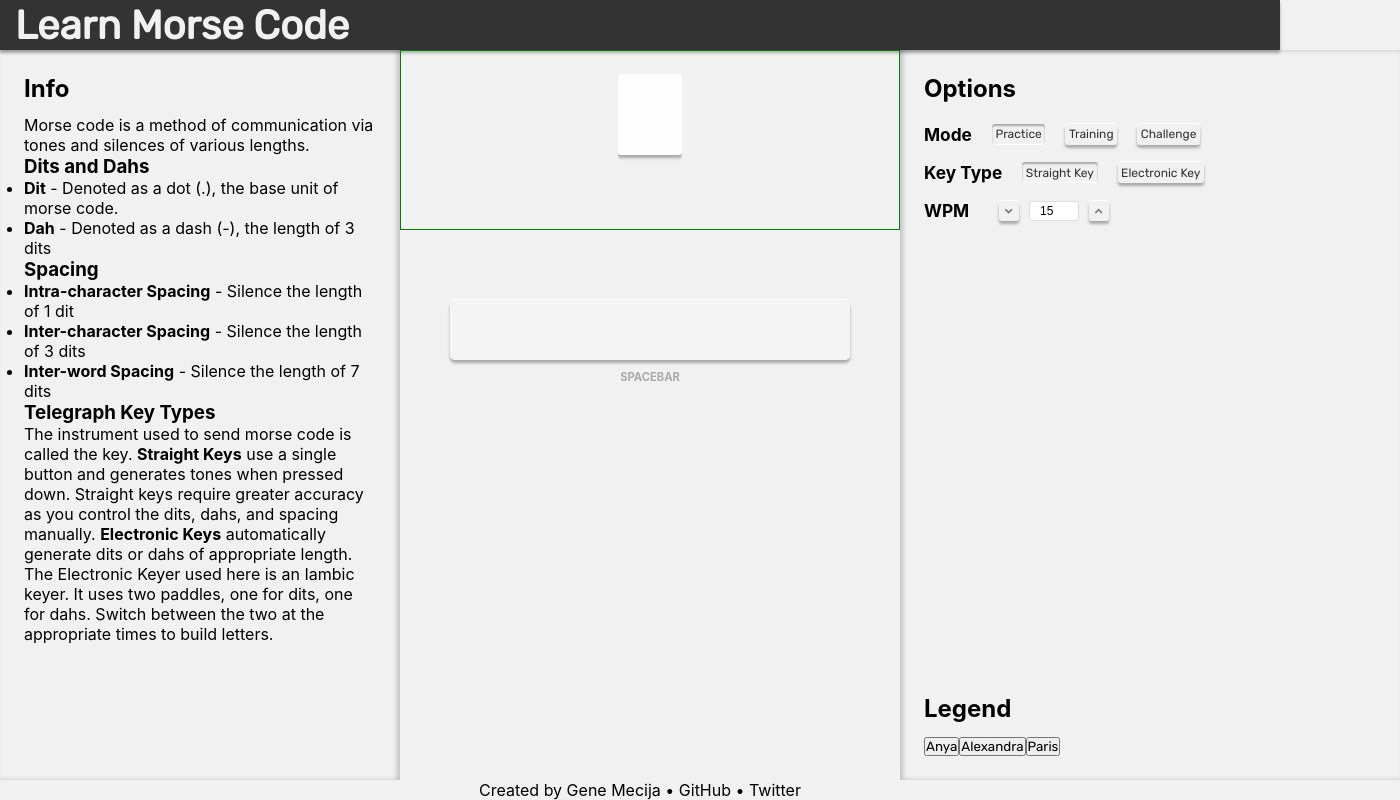
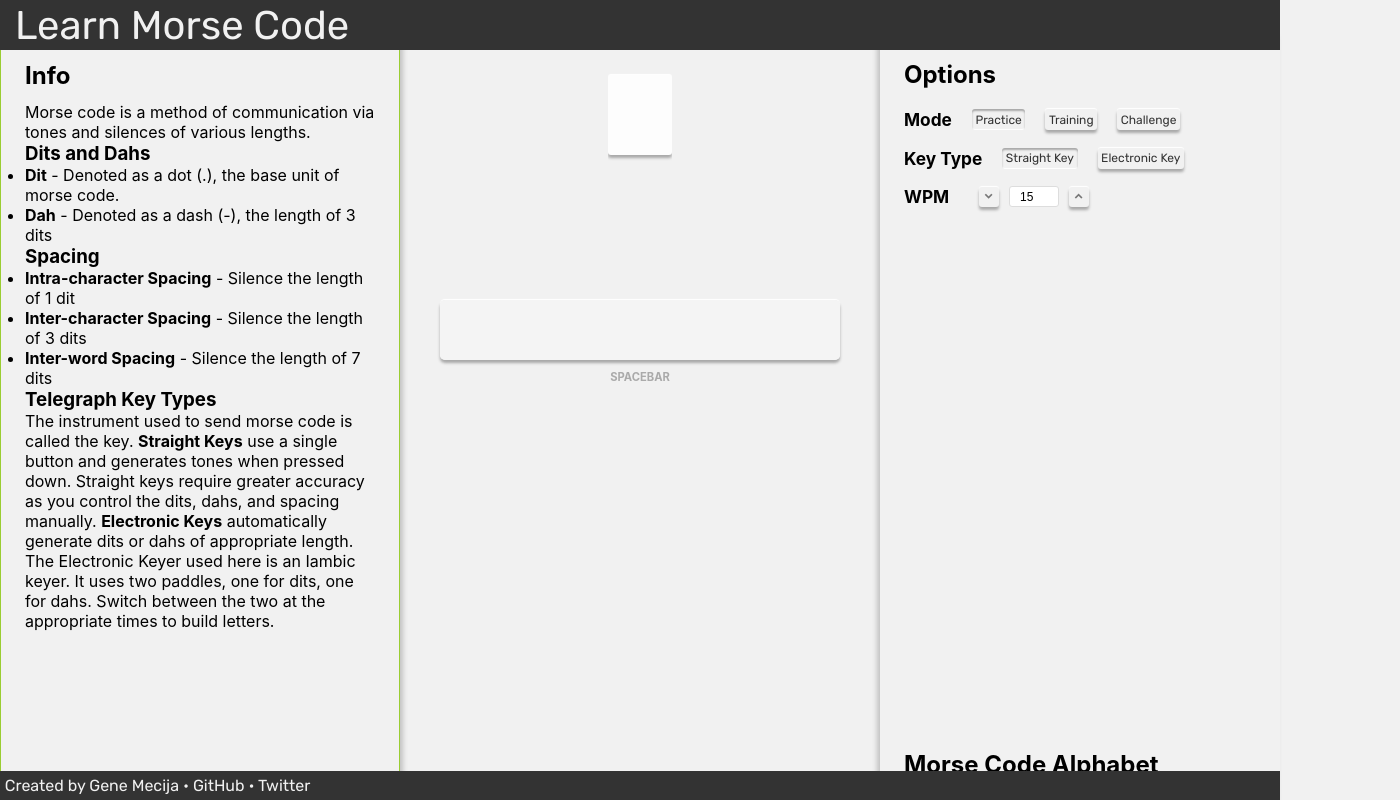
Before and after one commit to genemecija/learn-morse-code, a React (Create React App) app: page / in a window 1280 px wide. Shown: the whole page, 1400 px wide, since content can reach past the window. Built offline with nearby package versions, Linux system fonts and the light colour scheme.

Commit message:
Hideable sidebars, header/footer styling

```diff
--- a/src/App.js
+++ b/src/App.js
@@ -31,6 +31,10 @@ export default React.memo(function App() {
     console.log('App.js rendered')
 
     const {gameMode} = useContext(GameModeContext)
+
+    function handleClick() {
+        document.querySelector('.sidebar#right').classList.toggle('hide')
+    }
 
     return (
         <>
@@ -70,7 +74,7 @@ export default React.memo(function App() {
 
                         <MorseButtons />
                     </div>
-                    <div className="sidebar" id="right">
+                    <div className="sidebar" id="right"  onClick={handleClick}>
                         <div id="mainOptions">
                             <h2>Options</h2>
                             <ModePicker />
--- a/src/components/Info.js
+++ b/src/components/Info.js
@@ -2,8 +2,12 @@ import React from "react"
 
 export default React.memo(function Info() {
 
+    function handleClick() {
+        document.querySelector('.sidebar#left').classList.toggle('hide')
+    }
+
     return (
-        <div id="info">
+        <div id="info" onClick={handleClick}>
             <h2>Info</h2>
             <p>Morse code is a method of communication via tones and silences of various lengths.</p>
             <ul>
--- a/src/components/Legend.js
+++ b/src/components/Legend.js
@@ -35,7 +35,7 @@ function Legend() {
     return (
             <div id="legend">
                 <div id="title">
-                    <h2>Legend</h2>
+                    <h2>Morse Code Alphabet</h2>
                 </div>
                 <div id="legend-items">
                     {legend}
--- a/src/css/App.css
+++ b/src/css/App.css
@@ -47,10 +47,8 @@ html, body {
   background: #333;
   font-family: "Rubik", sans-serif;
   font-size: 2.5em;
-  font-weight: bold;
   color: #f1f1f1;
-  -webkit-box-shadow: 0px 3px 3px rgba(0, 0, 0, 0.3), 0px -1px 1px white;
-          box-shadow: 0px 3px 3px rgba(0, 0, 0, 0.3), 0px -1px 1px white;
+  z-index: 1000;
 }
 
 #main-content {
@@ -58,16 +56,27 @@ html, body {
   display: -ms-flexbox;
   display: flex;
   height: 95vh;
-  width: 100%;
+  min-width: -webkit-fit-content;
+  min-width: -moz-fit-content;
+  min-width: fit-content;
   -webkit-box-pack: start;
       -ms-flex-pack: start;
           justify-content: flex-start;
   -webkit-box-align: center;
       -ms-flex-align: center;
           align-items: center;
+  -ms-flex-item-align: center;
+      align-self: center;
+  overflow-x: hidden;
+  position: relative;
+  left: 0px;
 }
 
 #main-content .sidebar#left {
+  border: 1px solid yellowgreen;
+  background: #f1f1f1;
+  -webkit-box-shadow: 3px 0px 5px rgba(0, 0, 0, 0.2);
+          box-shadow: 3px 0px 5px rgba(0, 0, 0, 0.2);
   display: -webkit-box;
   display: -ms-flexbox;
   display: flex;
@@ -81,12 +90,24 @@ html, body {
   height: 100%;
   min-width: 400px;
   width: 400px;
+  margin-top: 50px;
   padding: 1.5em;
-  -webkit-box-shadow: inset -3px 0px 5px rgba(0, 0, 0, 0.2);
-          box-shadow: inset -3px 0px 5px rgba(0, 0, 0, 0.2);
+  position: fixed;
+  left: 0px;
+  -webkit-transition: all 300ms ease-in-out;
+  transition: all 300ms ease-in-out;
+  z-index: 100;
+}
+
+#main-content .sidebar#left.hide {
+  background: blue;
+  left: -360px;
 }
 
 #main-content .sidebar#right {
+  background: #f1f1f1;
+  -webkit-box-shadow: -3px 0px 5px rgba(0, 0, 0, 0.2);
+          box-shadow: -3px 0px 5px rgba(0, 0, 0, 0.2);
   display: -webkit-box;
   display: -ms-flexbox;
   display: flex;
@@ -98,12 +119,20 @@ html, body {
       -ms-flex-pack: justify;
           justify-content: space-between;
   height: 100%;
-  min-width: 500px;
+  min-width: 400px;
   width: 400px;
   padding: 1.5em;
+  margin-top: 50px;
+  position: fixed;
   right: 0px;
-  -webkit-box-shadow: inset 3px 0px 5px rgba(0, 0, 0, 0.2);
-          box-shadow: inset 3px 0px 5px rgba(0, 0, 0, 0.2);
+  z-index: 100;
+  -webkit-transition: all 300ms ease-in-out;
+  transition: all 300ms ease-in-out;
+}
+
+#main-content .sidebar#right.hide {
+  background: blue;
+  right: -360px;
 }
 
 #main-content #main-interface {
@@ -120,13 +149,20 @@ html, body {
   -webkit-box-pack: start;
       -ms-flex-pack: start;
           justify-content: flex-start;
-  -webkit-box-flex: 1;
-      -ms-flex-positive: 1;
-          flex-grow: 1;
   height: 100%;
-  min-width: 500px;
-  width: 500px;
+  width: 600px;
   position: relative;
+  left: 0px;
+}
+
+#footer {
+  width: 100%;
+  padding: 0.3em;
+  background: #333;
+  font-family: "Rubik", sans-serif;
+  font-size: 1em;
+  color: #f1f1f1;
+  z-index: 1000;
 }
 
 h2 {
@@ -696,7 +732,6 @@ i[class*="ri-"] {
 }
 
 #morseBufferDisplay {
-  border: 1px solid green;
   display: -webkit-box;
   display: -ms-flexbox;
   display: flex;
--- a/src/scss/App.scss
+++ b/src/scss/App.scss
@@ -58,57 +58,96 @@ html, body {
     background: #333;
     font-family: $main-font;
     font-size: 2.5em;
-    font-weight: bold;
+    // font-weight: bold;
     color: $main-bg-color-light;
-    box-shadow: $main-box-shadow-light;
+    z-index: 1000;
+    // box-shadow: $main-box-shadow-light;
 }
 #main-content {
     display: flex;
     height: 95vh;
-    width: 100%;
+    min-width: fit-content;
     // border: 1px solid red;
     justify-content: flex-start;
     align-items: center;
-
+    align-self: center;
+    overflow-x: hidden;
+    position: relative;
+    left: 0px;
 
     .sidebar#left {
-        // border: 1px solid yellowgreen;
+        border: 1px solid yellowgreen;
+        background: $main-bg-color-light;
+        box-shadow: 3px 0px 5px rgba(0,0,0,0.2);
         display: flex;
         flex-direction: column;
         justify-content: flex-start;
         height: 100%;
         min-width: 400px;
         width: 400px;
+        margin-top: 50px;
         padding: 1.5em;
-        box-shadow: inset -3px 0px 5px rgba(0,0,0,0.2);
+        position: fixed;
+        left: 0px;
+        // top: 50px;
+        transition: all 300ms ease-in-out;
+        z-index: 100;
+
+        &.hide {
+            background: blue;
+            left: -360px;
+            // top: 50px;
+        }
     }
     .sidebar#right {
         // border: 1px solid green;
+        background: $main-bg-color-light;
+        box-shadow: -3px 0px 5px rgba(0,0,0,0.2);
         display: flex;
         flex-direction: column;
         justify-content: space-between;
         height: 100%;
-        min-width: 500px;
+        min-width: 400px;
         width: 400px;
         padding: 1.5em;
+        margin-top: 50px;
+        position: fixed;
         right: 0px;
-        box-shadow: inset 3px 0px 5px rgba(0,0,0,0.2);
+        z-index: 100;
+        transition: all 300ms ease-in-out;
+
+        &.hide {
+            background: blue;
+            right: -360px;
+            // top: 50px;
+        }
     }
     #main-interface {
         // border: 1px solid blue;
+
         display: flex;
         flex-direction: column;
         align-items: center;
         justify-content: flex-start;
-        flex-grow: 1;
+        // flex-grow: 1;
         height: 100%;
-        min-width: 500px;
-        width: 500px;
+        width: 600px;
+        // width: 100%;
         position: relative;
+        left: 0px;
+
     }
 }
-footer {
-
+#footer {
+    width: 100%;
+    padding: 0.3em;
+    background: #333;
+    font-family: $main-font;
+    font-size: 1em;
+    // font-weight: bold;
+    color: $main-bg-color-light;
+    z-index: 1000;
+    // box-shadow: $main-box-shadow-light;
 }
 h2 {
     margin-bottom: 0.5em;
@@ -606,7 +645,7 @@ $button-height: 60px;
 
 
 #morseBufferDisplay {
-    border: 1px solid green;
+    // border: 1px solid green;
     display: flex;
     justify-content: center;
     flex-direction: column-reverse;
```
Also changed, not shown: 1 other file (tests, documents, lock files or other folders).
